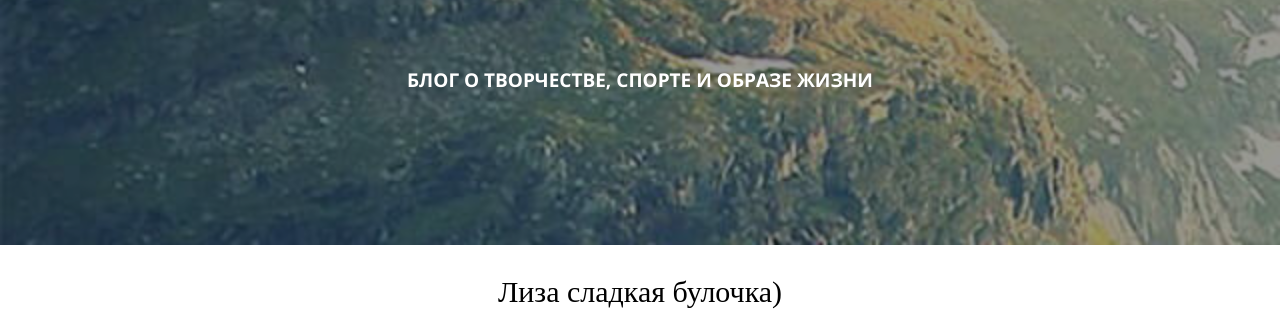
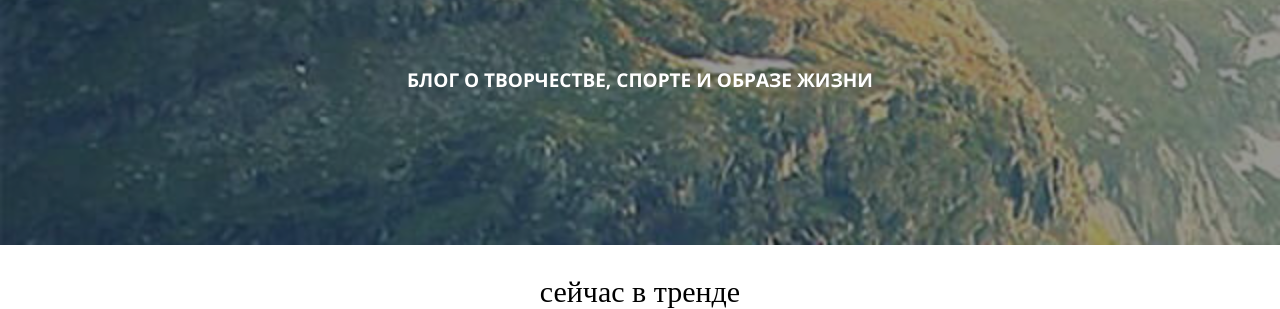
Before and after one commit to Svitnev/mq-diplom2, a plain HTML site: page index.html in a window 1280 px wide. Shown: the part 555-864 px from the top of the page. Drawn offline with Linux system fonts and the light colour scheme; files whose address does not match are found by name.

Commit message:
Add files via upload

```diff
--- a/index.html
+++ b/index.html
@@ -23,7 +23,7 @@
             </div>
         </header>
         <div class="content">
-            <div class="now-trends">Лиза сладкая булочка)</div>
+            <div class="now-trends">сейчас в тренде</div>
             <div class="sections"></div>
             <div class="posts"></div>
             <div class="mailing"></div>
```
